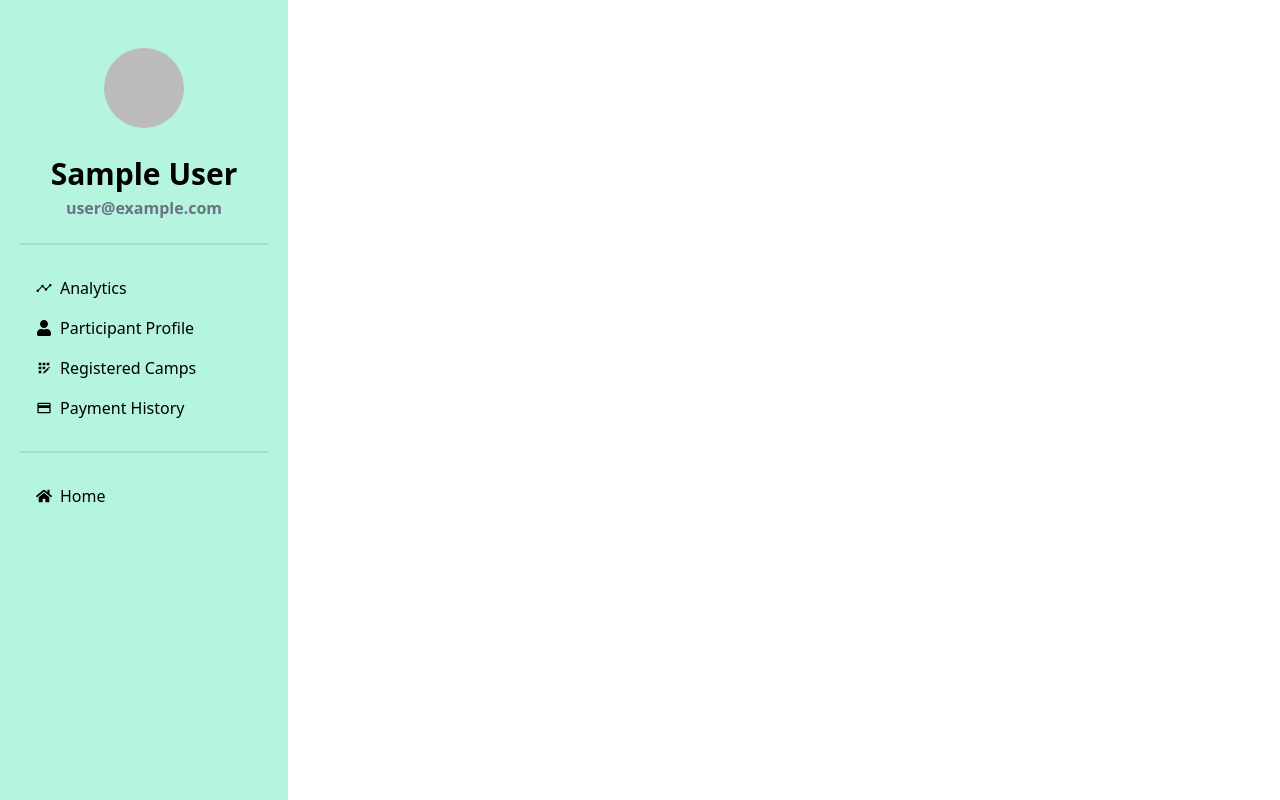
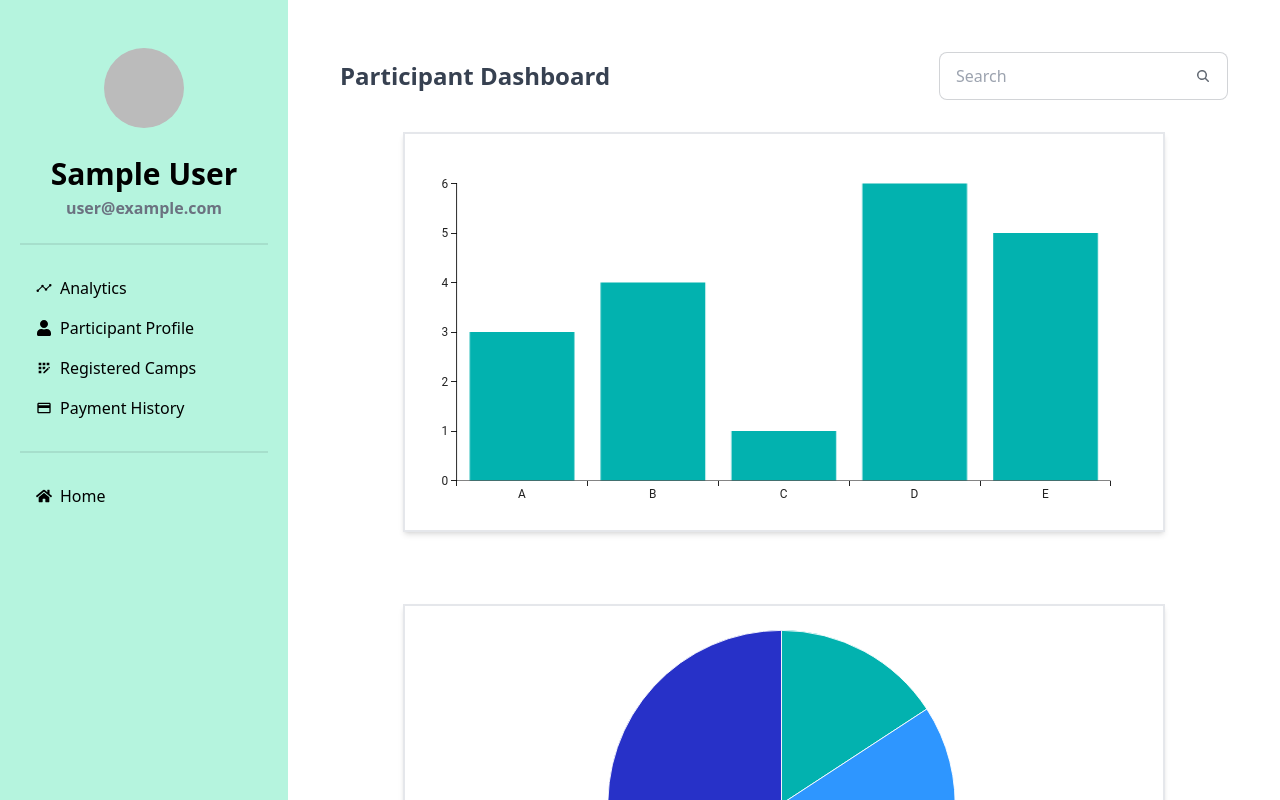
Before and after one commit to Developer-Jaber/CareConnect-client-side, a React (Vite) app: page /dashboard in a window 1280 px wide. Shown: the top 800 px of the page. Built offline with nearby package versions, Linux system fonts and the light colour scheme; no server answers; sample sign-in values are in the browser's storage.

Commit message:
add some compponents and styles in the Defaut Dashbord page.

```diff
--- a/package.json
+++ b/package.json
@@ -10,6 +10,10 @@
     "preview": "vite preview"
   },
   "dependencies": {
+    "@emotion/react": "^11.14.0",
+    "@emotion/styled": "^11.14.0",
+    "@mui/material": "^6.4.5",
+    "@mui/x-charts": "^7.27.0",
     "antd": "^5.23.2",
     "axios": "^1.7.9",
     "firebase": "^11.2.0",
--- /dev/null
+++ b/src/Layout/DashbordMain.jsx
@@ -0,0 +1,95 @@
+import Stack from '@mui/material/Stack'
+
+import { BarChart } from '@mui/x-charts'
+import { PieChart } from '@mui/x-charts'
+import { useState } from 'react'
+
+const DashbordMain = () => {
+  const [highlightedItem, setHighLightedItem] = useState(null)
+  const barChartsProps = {
+    series: [
+      {
+        data: [3, 4, 1, 6, 5],
+        id: 'sync',
+        highlightScope: { highlight: 'item', fade: 'global' }
+      }
+    ],
+    xAxis: [{ scaleType: 'band', data: ['A', 'B', 'C', 'D', 'E'] }],
+    height: 400,
+    slotProps: {
+      legend: {
+        hidden: true
+      }
+    }
+  }
+
+  const pieChartProps = {
+    series: [
+      {
+        id: 'sync',
+        data: [
+          { value: 3, label: 'A', id: 'A' },
+          { value: 4, label: 'B', id: 'B' },
+          { value: 1, label: 'C', id: 'C' },
+          { value: 6, label: 'D', id: 'D' },
+          { value: 5, label: 'E', id: 'E' }
+        ],
+        highlightScope: { highlight: 'item', fade: 'global' }
+      }
+    ],
+    height: 400,
+    slotProps: {
+      legend: {
+        hidden: true
+      }
+    }
+  }
+
+  return (
+    <div>
+      <div className='flex justify-between items-center m-8'>
+        <h1 className='font-bold text-gray-700 text-2xl'>
+          Participant Dashboard
+        </h1>
+        <label className='flex items-center gap-2 input-bordered input'>
+          <input type='text' className='grow' placeholder='Search' />
+          <svg
+            xmlns='http://www.w3.org/2000/svg'
+            viewBox='0 0 16 16'
+            fill='currentColor'
+            className='opacity-70 w-4 h-4'
+          >
+            <path
+              fillRule='evenodd'
+              d='M9.965 11.026a5 5 0 1 1 1.06-1.06l2.755 2.754a.75.75 0 1 1-1.06 1.06l-2.755-2.754ZM10.5 7a3.5 3.5 0 1 1-7 0 3.5 3.5 0 0 1 7 0Z'
+              clipRule='evenodd'
+            />
+          </svg>
+        </label>
+      </div>
+      <div className='flex justify-center items-center'>
+        <Stack
+          direction={{ xs: 'column', xl: 'row' }}
+          spacing={1}
+          sx={{ width: '80%'}}
+          className='gap-16'
+        >
+          <BarChart
+            {...barChartsProps}
+            highlightedItem={highlightedItem}
+            onHighlightChange={setHighLightedItem}
+            className='shadow-md border-2'
+          />
+          <PieChart
+            {...pieChartProps}
+            highlightedItem={highlightedItem}
+            onHighlightChange={setHighLightedItem}
+            className='shadow-md pl-20 border-2'
+          />
+        </Stack>
+      </div>
+    </div>
+  )
+}
+
+export default DashbordMain
--- a/src/Router/Router.jsx
+++ b/src/Router/Router.jsx
@@ -15,6 +15,7 @@ import AnalyticsPage from '../Pages/Dashboard/Participent/AnalyticsPage'
 import ParticipantProfile from '../Pages/Dashboard/Participent/ParticipantProfile'
 import RegisteredCamps from '../Pages/Dashboard/Participent/RegisteredCamps'
 import PaymentHistory from '../Pages/Dashboard/Participent/PaymentHistory'
+import DashbordMain from '../Layout/DashbordMain'
 
 const router = createBrowserRouter([
   {
@@ -55,6 +56,14 @@ const router = createBrowserRouter([
       </PrivetRouts>
     ),
     children: [
+      {
+        path: '/dashboard',
+        element: (
+          <PrivetRouts>
+            <DashbordMain></DashbordMain>
+          </PrivetRouts>
+        )
+      },
       {
         path: '/dashboard/organizer-profile',
         element: (
```
Also changed, not shown: 1 other file (tests, documents, lock files or other folders).
